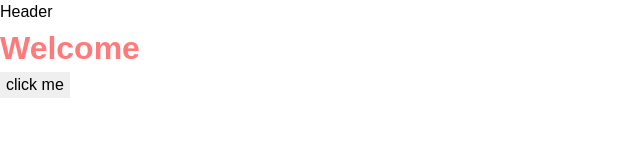
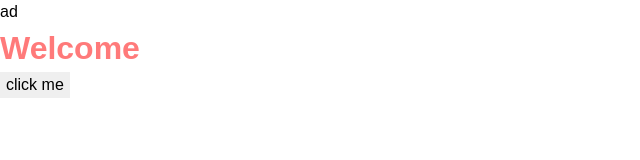
Before and after one commit to TomaszSarmata/shop-pay, a Next.js app: page / in a window 1280 px wide. Shown: the top 160 px of the page, without its empty margins (0-640 px from the left). Built offline with nearby package versions, Linux system fonts and the light colour scheme.

Commit message:
created Ad.js and imported it to the Header

```diff
--- /dev/null
+++ b/components/header/Ad.js
@@ -0,0 +1,9 @@
+import Link from "next/link";
+import styles from "./styles.module.scss";
+export default function Ad() {
+  return (
+    <Link href="/browse">
+      <div className={styles.ad}>ad</div>
+    </Link>
+  );
+}
--- a/components/header/index.js
+++ b/components/header/index.js
@@ -1,5 +1,10 @@
 import styles from "./styles.module.scss"; //here we are only importing scss modules for this particular component
+import Ad from "./Ad";
 
 export default function Header() {
-  return <div>Header</div>;
+  return (
+    <header className={styles.header}>
+      <Ad></Ad>
+    </header>
+  );
 }
```
